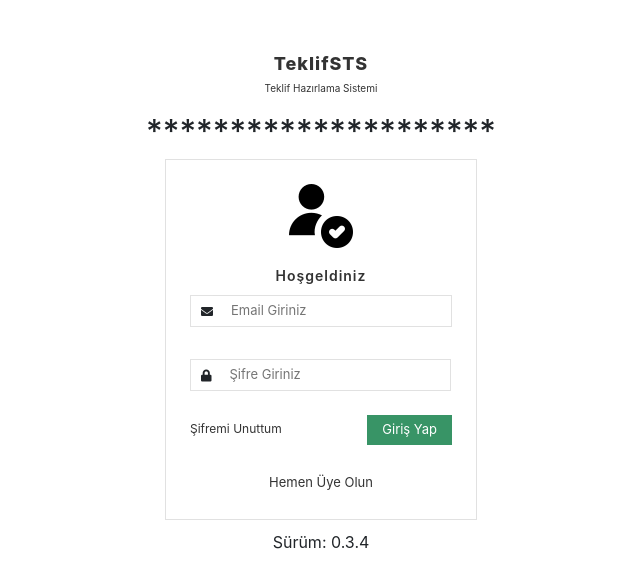
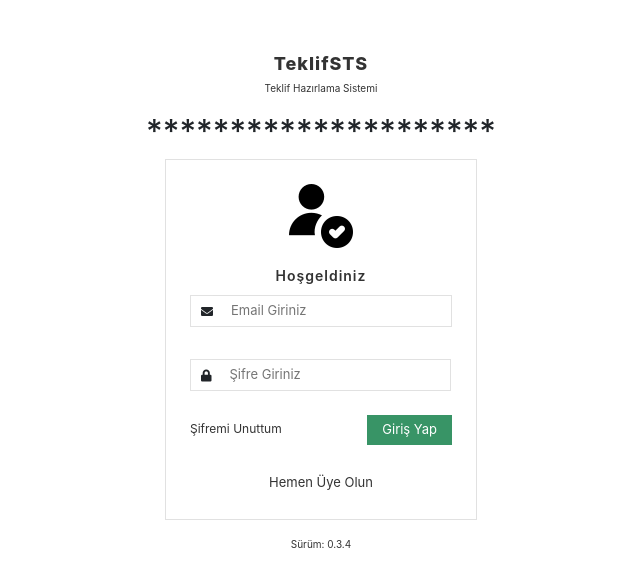
Before and after one commit to tolgagnydnn/teklifsts, a Vue app in the folder web/: page / in a window 1280 px wide. Shown: the top 588 px of the page, without its empty margins (319-959 px from the left). Built offline with nearby package versions, Linux system fonts and the light colour scheme.

Commit message:
Sürüm numarasına css eklendi.

```diff
--- a/web/src/assets/scss/common/login.scss
+++ b/web/src/assets/scss/common/login.scss
@@ -87,6 +87,11 @@
       }
     }
   }
+  &__version {
+    @include mainContent;
+    font-size: 10px;
+    margin-top: 15px;
+  }
 }
 
 
--- a/web/src/components/Login.vue
+++ b/web/src/components/Login.vue
@@ -52,7 +52,7 @@
       </div>
     </div>
   </div>
-  <p style="text-align:center;margin-top:10px">Sürüm: {{ appVersion }}</p>
+  <p class="login__version" >Sürüm: {{ appVersion }}</p>
 
   <transition name="fade" appear>
     <appregister v-if="showmodal"> </appregister>
```
